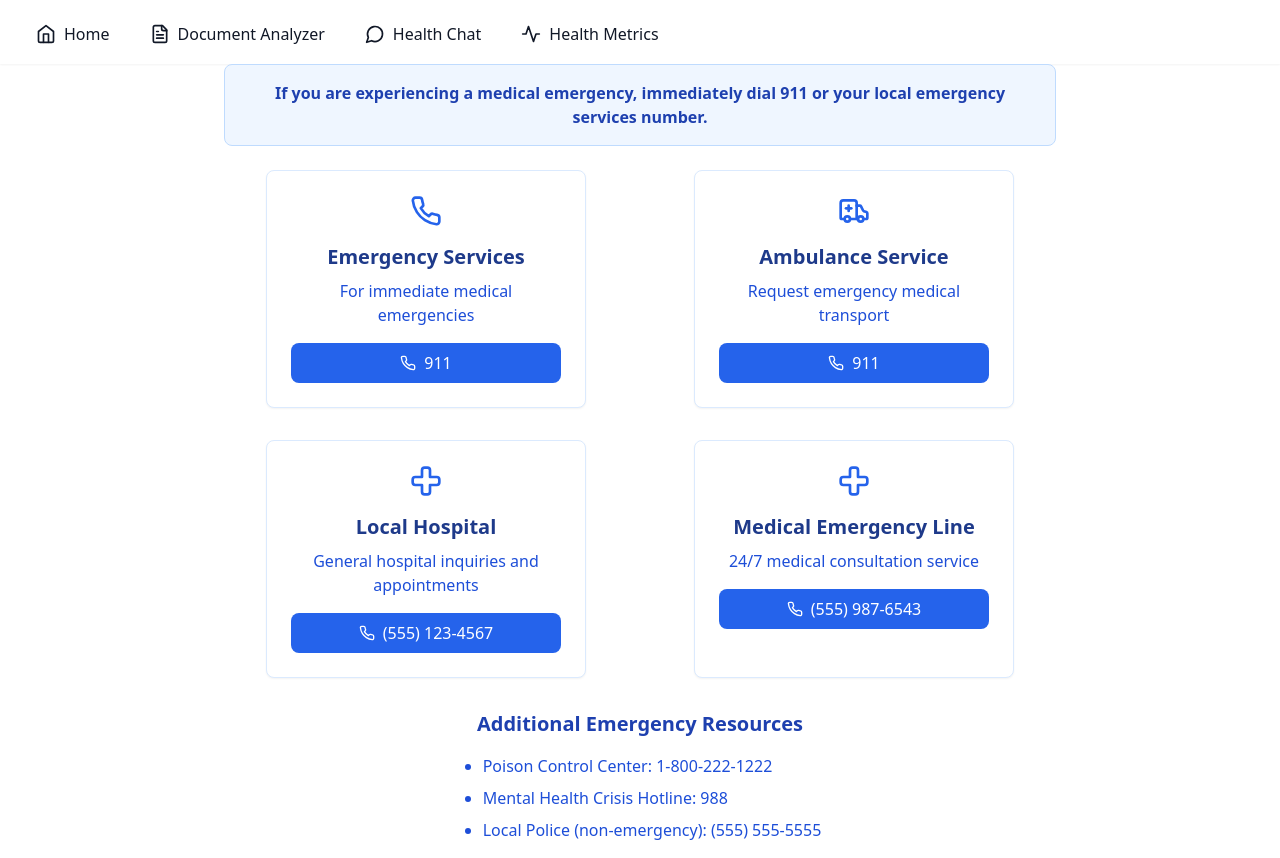
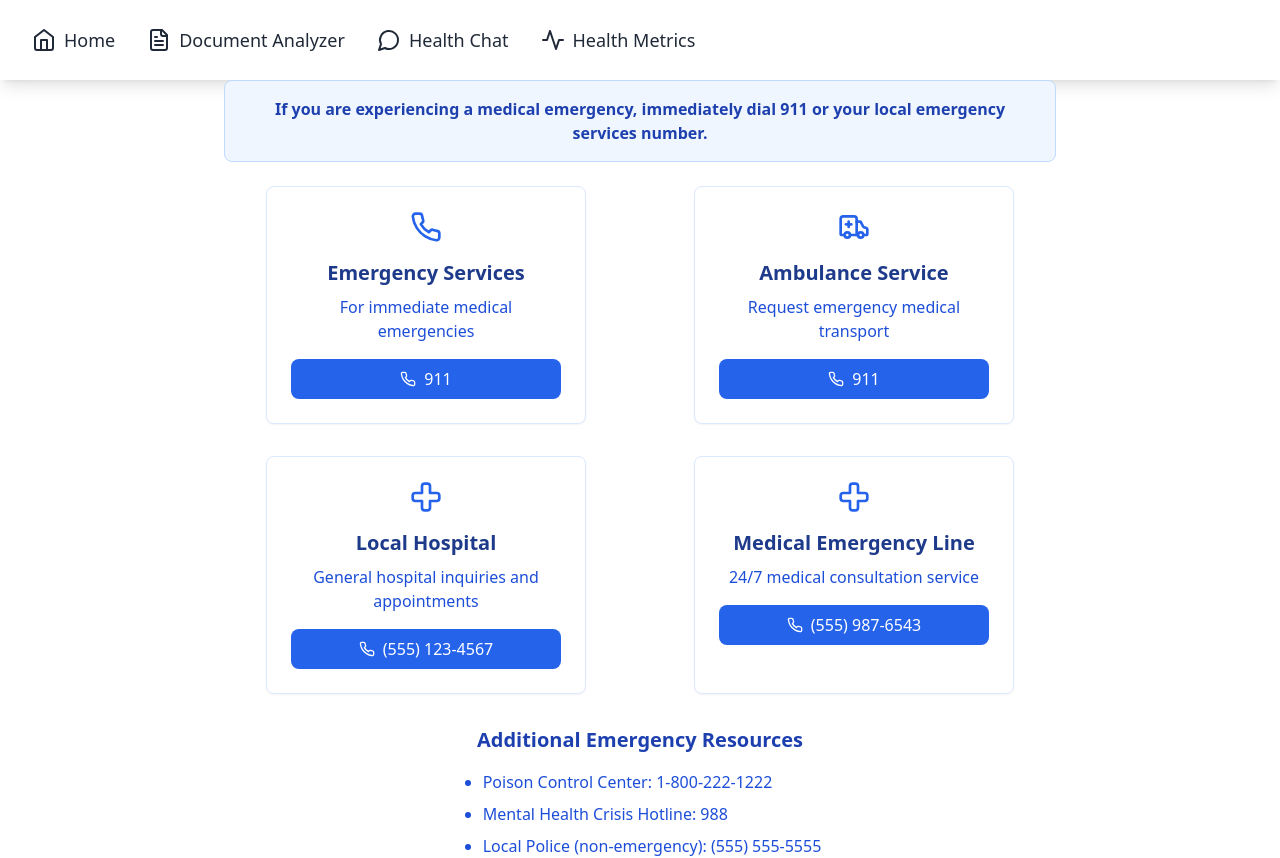
Before and after one commit to workspacereddy/Medical_AI, a React (Vite) app: page /emergency in a window 1280 px wide. Built offline with nearby package versions, Linux system fonts and the light colour scheme.

Commit message:
Update App.tsx

```diff
--- a/src/App.tsx
+++ b/src/App.tsx
@@ -1,6 +1,6 @@
 import React from 'react';
 import { BrowserRouter as Router, Routes, Route, Link } from 'react-router-dom';
-import { FileText, Home, MessageCircle, Activity } from 'lucide-react';
+import { FileText, Home, MessageCircle, Activity, Cross } from 'lucide-react';
 import DocumentAnalyzer from './pages/DocumentAnalyzer';
 import HealthChat from './pages/HealthChat';
 import HealthMetrics from './pages/HealthMetrics';
@@ -9,36 +9,43 @@ import Emergency from './pages/Emergency';
 function HomePage() {
   return (
     <div className="min-h-screen bg-gradient-to-br from-blue-50 to-indigo-50 p-6">
-      <div className="max-w-4xl mx-auto text-center">
+      <div className="max-w-6xl mx-auto text-center">
         <h1 className="text-4xl font-bold text-gray-900 mb-8">Welcome to Your Health Assistant</h1>
-        <div className="grid gap-6 md:grid-cols-2">
+        <div className="grid gap-8 md:grid-cols-2">
           <Link
             to="/document-analyzer"
-            className="flex items-center justify-center p-6 bg-white rounded-xl shadow-lg hover:shadow-xl transition-shadow"
+            className="flex flex-col items-center p-8 bg-white rounded-2xl shadow-xl hover:shadow-2xl transition-all min-h-[200px]"
           >
-            <FileText className="w-6 h-6 mr-3 text-blue-500" />
-            <span className="text-lg font-medium text-gray-800">Document Analyzer</span>
+            <FileText className="w-12 h-12 mb-4 text-blue-500" />
+            <h2 className="text-2xl font-semibold text-gray-800 mb-2">Document Analyzer</h2>
+            <p className="text-gray-600 text-base">Analyze medical documents and reports</p>
           </Link>
+
           <Link
             to="/health-chat"
-            className="flex items-center justify-center p-6 bg-white rounded-xl shadow-lg hover:shadow-xl transition-shadow"
+            className="flex flex-col items-center p-8 bg-white rounded-2xl shadow-xl hover:shadow-2xl transition-all min-h-[200px]"
           >
-            <MessageCircle className="w-6 h-6 mr-3 text-blue-500" />
-            <span className="text-lg font-medium text-gray-800">Health Chat</span>
+            <MessageCircle className="w-12 h-12 mb-4 text-blue-500" />
+            <h2 className="text-2xl font-semibold text-gray-800 mb-2">Health Chat</h2>
+            <p className="text-gray-600 text-base">24/7 AI-powered medical assistance</p>
           </Link>
+
           <Link
             to="/health-metrics"
-            className="flex items-center justify-center p-6 bg-white rounded-xl shadow-lg hover:shadow-xl transition-shadow"
+            className="flex flex-col items-center p-8 bg-white rounded-2xl shadow-xl hover:shadow-2xl transition-all min-h-[200px]"
           >
-            <Activity className="w-6 h-6 mr-3 text-blue-500" />
-            <span className="text-lg font-medium text-gray-800">Health Metrics</span>
+            <Activity className="w-12 h-12 mb-4 text-blue-500" />
+            <h2 className="text-2xl font-semibold text-gray-800 mb-2">Health Metrics</h2>
+            <p className="text-gray-600 text-base">Track and monitor your health data</p>
           </Link>
+
           <Link
             to="/emergency"
-            className="flex items-center justify-center p-6 bg-white rounded-xl shadow-lg hover:shadow-xl transition-shadow"
+            className="flex flex-col items-center p-8 bg-white rounded-2xl shadow-xl hover:shadow-2xl transition-all min-h-[200px]"
           >
-            <Activity className="w-6 h-6 mr-3 text-blue-500" />
-            <span className="text-lg font-medium text-gray-800">Health Emergency</span>
+            <Cross className="w-12 h-12 mb-4 text-blue-500" />
+            <h2 className="text-2xl font-semibold text-gray-800 mb-2">Health Emergency</h2>
+            <p className="text-gray-600 text-base">Immediate emergency contacts and resources</p>
           </Link>
         </div>
       </div>
@@ -49,36 +56,36 @@ function HomePage() {
 function App() {
   return (
     <Router>
-      <nav className="bg-white shadow-sm">
+      <nav className="bg-white shadow-lg">
         <div className="max-w-7xl mx-auto px-4 sm:px-6 lg:px-8">
-          <div className="flex justify-between h-16">
+          <div className="flex justify-between h-20 items-center">
             <div className="flex space-x-8">
               <Link
                 to="/"
-                className="inline-flex items-center px-1 pt-1 text-gray-900 hover:text-blue-500"
+                className="flex items-center text-gray-800 hover:text-blue-500 font-medium text-lg"
               >
-                <Home className="w-5 h-5 mr-2" />
+                <Home className="w-6 h-6 mr-2" />
                 Home
               </Link>
               <Link
                 to="/document-analyzer"
-                className="inline-flex items-center px-1 pt-1 text-gray-900 hover:text-blue-500"
+                className="flex items-center text-gray-800 hover:text-blue-500 font-medium text-lg"
               >
-                <FileText className="w-5 h-5 mr-2" />
+                <FileText className="w-6 h-6 mr-2" />
                 Document Analyzer
               </Link>
               <Link
                 to="/health-chat"
-                className="inline-flex items-center px-1 pt-1 text-gray-900 hover:text-blue-500"
+                className="flex items-center text-gray-800 hover:text-blue-500 font-medium text-lg"
               >
-                <MessageCircle className="w-5 h-5 mr-2" />
+                <MessageCircle className="w-6 h-6 mr-2" />
                 Health Chat
               </Link>
               <Link
                 to="/health-metrics"
-                className="inline-flex items-center px-1 pt-1 text-gray-900 hover:text-blue-500"
+                className="flex items-center text-gray-800 hover:text-blue-500 font-medium text-lg"
               >
-                <Activity className="w-5 h-5 mr-2" />
+                <Activity className="w-6 h-6 mr-2" />
                 Health Metrics
               </Link>
             </div>
```
